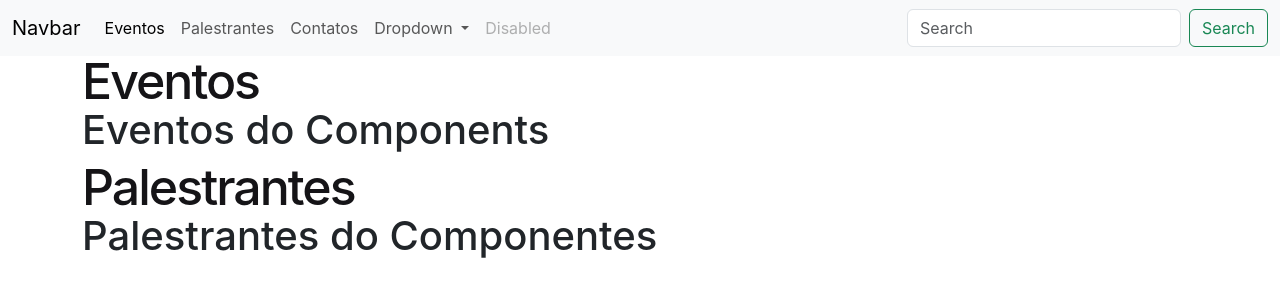
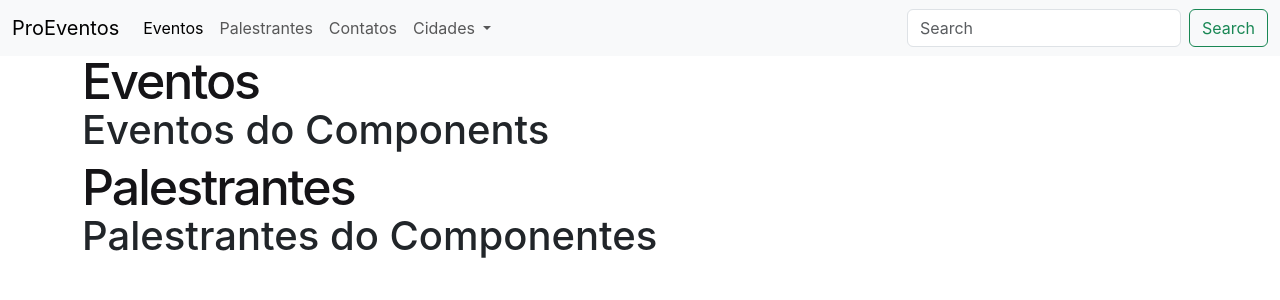
Before and after one commit to BrennoGsVascon/Teste, an Angular app in the folder Front/ProEventos-App/: page / in a window 1280 px wide. Shown: the top 300 px of the page. Built offline with nearby package versions, Linux system fonts and the light colour scheme.

Commit message:
Correçao do Ngfor nao aplicado nos componentes

```diff
--- a/Front/ProEventos-App/src/app/app.ts
+++ b/Front/ProEventos-App/src/app/app.ts
@@ -3,10 +3,11 @@ import { RouterOutlet } from '@angular/router';
 import { Eventos } from "./eventos/eventos";
 import { Palestrantes } from "./palestrantes/palestrantes";
 import { NavComponent } from "./nav/Nav.component";
+import { CommonModule } from '@angular/common';
 
 @Component({
   selector: 'app-root',
-  imports: [RouterOutlet, Eventos, Palestrantes, NavComponent],
+  imports: [RouterOutlet, Eventos, Palestrantes, NavComponent, CommonModule],
   templateUrl: './app.html',
   styleUrl: './app.scss'
 })
--- a/Front/ProEventos-App/src/app/eventos/eventos.ts
+++ b/Front/ProEventos-App/src/app/eventos/eventos.ts
@@ -4,8 +4,9 @@ import { CommonModule } from '@angular/common';
 
 @Component({
   selector: 'app-eventos',
+  standalone: true,
+  imports: [CommonModule],
   templateUrl: './eventos.html',
-  imports: [CommonModule],
   styleUrl: './eventos.scss',
 })
 export class Eventos {
--- a/Front/ProEventos-App/src/app/nav/Nav.component.html
+++ b/Front/ProEventos-App/src/app/nav/Nav.component.html
@@ -1,6 +1,6 @@
 <nav class="navbar navbar-expand-lg bg-body-tertiary">
   <div class="container-fluid">
-    <a class="navbar-brand" href="#">Navbar</a>
+    <a class="navbar-brand" href="#">ProEventos</a>
     <button class="navbar-toggler" type="button" data-bs-toggle="collapse" data-bs-target="#navbarSupportedContent" aria-controls="navbarSupportedContent" aria-expanded="false" aria-label="Toggle navigation">
       <span class="navbar-toggler-icon"></span>
     </button>
@@ -17,7 +17,7 @@
         </li>
         <li class="nav-item dropdown">
           <a class="nav-link dropdown-toggle" href="#" role="button" data-bs-toggle="dropdown" aria-expanded="false">
-            Dropdown
+            Cidades
           </a>
           <ul class="dropdown-menu">
             <li><a class="dropdown-item" href="#">Action</a></li>
@@ -25,9 +25,6 @@
             <li><hr class="dropdown-divider"></li>
             <li><a class="dropdown-item" href="#">Something else here</a></li>
           </ul>
-        </li>
-        <li class="nav-item">
-          <a class="nav-link disabled" aria-disabled="true">Disabled</a>
         </li>
       </ul>
       <form class="d-flex" role="search">
--- a/Front/ProEventos-App/src/app/palestrantes/palestrantes.ts
+++ b/Front/ProEventos-App/src/app/palestrantes/palestrantes.ts
@@ -1,4 +1,5 @@
 import { Component } from '@angular/core';
+import { CommonModule } from '@angular/common';
 
 @Component({
   selector: 'app-palestrantes',
```
